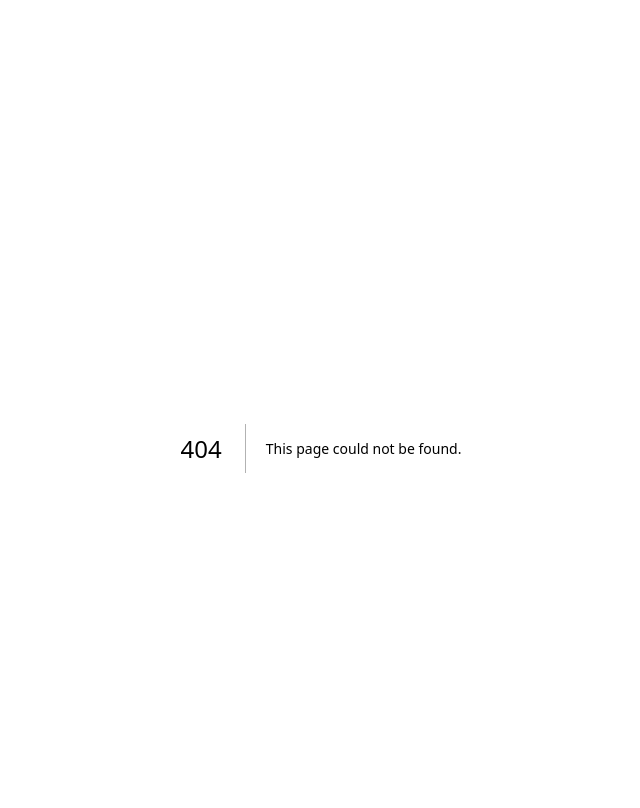
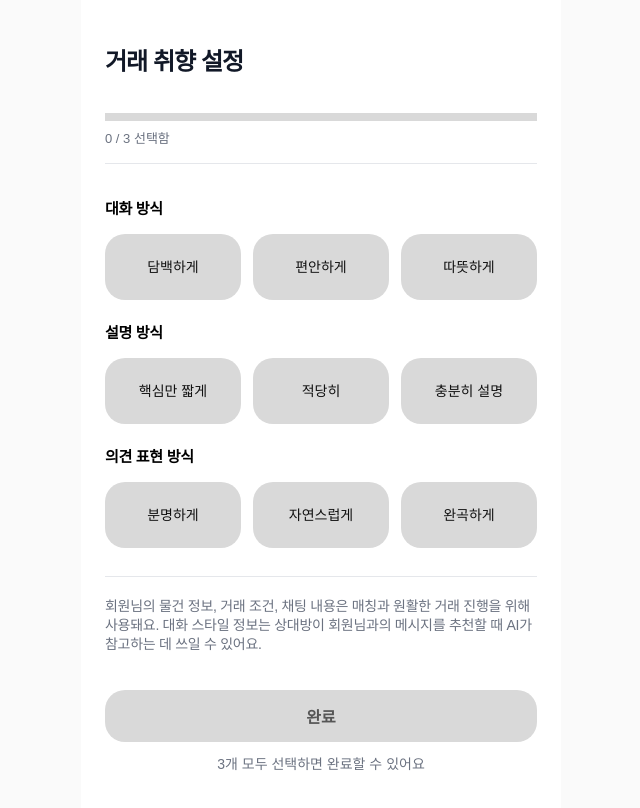
Before and after one commit to 100-hours-a-week/KTB4-1st-FE, a Next.js app in the folder ktb_agile_frontend/: page /pages/favor in a window 1280 px wide. Before the commit this address had no page. Shown: the top 808 px of the page, without its empty margins (319-959 px from the left). Built offline with nearby package versions, Linux system fonts and the light colour scheme.

Commit message:
feat(favor): 사용자 거래 취향 설정 페이지 구현

```diff
--- /dev/null
+++ b/ktb_agile_frontend/src/app/pages/favor/favor.module.css
@@ -0,0 +1,188 @@
+.page {
+  display: flex;
+  width: 100%;
+  min-width: 0;
+  min-height: calc(100dvh - 96px);
+  flex: 1;
+  flex-direction: column;
+  padding-bottom: env(safe-area-inset-bottom);
+  color: #111827;
+}
+
+.header {
+  padding-bottom: 16px;
+  border-bottom: 1px solid #e5e7eb;
+}
+
+.title {
+  font-size: 24px;
+  font-weight: 700;
+  line-height: 1.2;
+  letter-spacing: -0.04em;
+}
+
+.progressTrack {
+  width: 100%;
+  height: 8px;
+  margin-top: 36px;
+  overflow: hidden;
+  background: #d9d9d9;
+}
+
+.progressValue {
+  display: block;
+  height: 100%;
+  background: #000000;
+  transition: width 180ms ease;
+}
+
+.progressText {
+  margin-top: 10px;
+  color: #6b7280;
+  font-size: 13px;
+  line-height: 1.25;
+}
+
+.questions {
+  display: flex;
+  flex-direction: column;
+  gap: 24px;
+  padding: 36px 0 28px;
+}
+
+.question {
+  min-width: 0;
+  padding: 0;
+  border: 0;
+}
+
+.questionTitle {
+  margin-bottom: 16px;
+  padding: 0;
+  color: #000000;
+  font-size: 15px;
+  font-weight: 600;
+  line-height: 1.2;
+  letter-spacing: -0.02em;
+}
+
+.options {
+  display: grid;
+  grid-template-columns: repeat(3, minmax(0, 1fr));
+  gap: 12px;
+}
+
+.optionButton {
+  min-width: 0;
+  min-height: 66px;
+  padding: 10px 6px;
+  border: 0;
+  border-radius: 20px;
+  color: #111111;
+  background: #d9d9d9;
+  font: inherit;
+  font-size: 14px;
+  font-weight: 400;
+  line-height: 20px;
+  word-break: keep-all;
+  cursor: pointer;
+  -webkit-tap-highlight-color: transparent;
+  transition:
+    color 160ms ease,
+    background-color 160ms ease,
+    transform 160ms ease;
+}
+
+.selected {
+  color: #ffffff;
+  background: #000000;
+}
+
+.optionButton:focus-visible,
+.completeButton:focus-visible {
+  outline: 3px solid #767676;
+  outline-offset: 3px;
+}
+
+.optionButton:active,
+.completeButton:not(:disabled):active {
+  transform: scale(0.98);
+}
+
+.information {
+  padding: 20px 0 24px;
+  border-top: 1px solid #e5e7eb;
+  color: #6b7280;
+  font-size: 14px;
+  font-weight: 400;
+  line-height: 1.35;
+  letter-spacing: -0.02em;
+}
+
+.footer {
+  margin-top: auto;
+  padding-top: 12px;
+}
+
+.completeButton {
+  width: 100%;
+  min-height: 52px;
+  padding: 0 20px;
+  border: 0;
+  border-radius: 20px;
+  color: #ffffff;
+  background: #000000;
+  font: inherit;
+  font-size: 16px;
+  font-weight: 700;
+  cursor: pointer;
+  transition:
+    color 160ms ease,
+    background-color 160ms ease,
+    transform 160ms ease;
+}
+
+.completeButton:disabled {
+  color: #565656;
+  background: #d9d9d9;
+  cursor: not-allowed;
+}
+
+.helperText {
+  margin-top: 14px;
+  color: #6b7280;
+  font-size: 14px;
+  line-height: 1.25;
+  text-align: center;
+}
+
+@media (hover: hover) and (pointer: fine) {
+  .optionButton:not(.selected):hover {
+    background: #c9c9c9;
+  }
+
+  .selected:hover,
+  .completeButton:not(:disabled):hover {
+    background: #2d2d2d;
+  }
+}
+
+@media (max-width: 359px) {
+  .options {
+    gap: 8px;
+  }
+
+  .optionButton {
+    min-height: 62px;
+    padding-inline: 4px;
+    font-size: 13px;
+  }
+}
+
+@media (prefers-reduced-motion: reduce) {
+  .progressValue,
+  .optionButton,
+  .completeButton {
+    transition: none;
+  }
+}
--- /dev/null
+++ b/ktb_agile_frontend/src/app/pages/favor/page.tsx
@@ -0,0 +1,201 @@
+'use client'
+
+import { use, useState } from 'react'
+import { useRouter } from 'next/navigation'
+import styles from './favor.module.css'
+import axios from 'axios'
+
+
+const API_BASE_URL = 'http://127.0.0.1:8080'
+
+const preferenceQuestions = [
+  {
+    value: 'CONVERSATION_STYLE',
+    label: '대화 방식',
+    options: [
+      { value: 'CONCISE', label: '담백하게' },
+      { value: 'COMFORTABLE', label: '편안하게' },
+      { value: 'WARM', label: '따뜻하게' },
+    ],
+  },
+  {
+    value: 'DESCRIPTION_STYLE',
+    label: '설명 방식',
+    options: [
+      { value: 'BRIEF', label: '핵심만 짧게' },
+      { value: 'MODERATE', label: '적당히' },
+      { value: 'DETAILED', label: '충분히 설명' },
+    ],
+  },
+  {
+    value: 'OPINION_STYLE',
+    label: '의견 표현 방식',
+    options: [
+      { value: 'CLEAR', label: '분명하게' },
+      { value: 'NATURAL', label: '자연스럽게' },
+      { value: 'INDIRECT', label: '완곡하게' },
+    ],
+  },
+] as const
+
+type PreferenceQuestion = (typeof preferenceQuestions)[number]['value']
+type PreferenceOption =
+  (typeof preferenceQuestions)[number]['options'][number]['value']
+
+type PreferenceAnswer = {
+  question: PreferenceQuestion
+  answer: PreferenceOption
+}
+
+export default function PreferenceSetup() {
+  const router = useRouter()
+  const [isSubmitting, setIsSubmitting] = useState(false)
+  const [errorMessage, setErrorMessage] = useState<string | null>(null)
+  const [selectedAnswers, setSelectedAnswers] = useState<PreferenceAnswer[]>([])
+
+  const selectedCount = selectedAnswers.length
+  const isComplete = selectedCount === preferenceQuestions.length
+  const progress = (selectedCount / preferenceQuestions.length) * 100
+
+  function toggleAnswer(
+    question: PreferenceQuestion,
+    answer: PreferenceOption,
+  ) {
+    setSelectedAnswers((currentAnswers) => {
+      const selectedIndex = currentAnswers.findIndex(
+        (item) => item.question === question,
+      )
+      const selectedAnswer = currentAnswers[selectedIndex]
+
+      if (selectedAnswer?.answer === answer) {
+        return currentAnswers.filter((_, index) => index !== selectedIndex)
+      }
+
+      if (selectedIndex === -1) {
+        return [...currentAnswers, { question, answer }]
+      }
+
+      return currentAnswers.map((item, index) =>
+        index === selectedIndex ? { question, answer } : item,
+      )
+    })
+  }
+
+
+  async function submitResult(){
+    const result = selectedAnswers.map(v=>v)
+    const accessToken = window.sessionStorage.getItem('accessToken')
+
+    if (!accessToken) {
+        router.replace('/auth/login')
+        return
+    }
+
+    setIsSubmitting(true)
+    setErrorMessage(null)
+
+    try {
+        await axios.post(`${API_BASE_URL}/users/preferences`, { "answers" : result },{
+            headers: {
+                Authorization: `Bearer ${accessToken}`,
+                'Content-Type': 'application/json',
+                Accept: 'application/json'
+            },
+        })
+
+        router.replace('/pages/groups')
+    } catch (error : unknown) {
+        if (axios.isAxiosError(error) && error.response?.status === 401) {
+            window.sessionStorage.removeItem('accessToken')
+            router.replace('/auth/login')
+            return
+        }
+        setErrorMessage('거래 취향을 저장하지 못했습니다. 다시 시도해주세요.')
+    } finally{
+        setIsSubmitting(false)
+
+    }
+  }
+
+  return (
+    <section className={styles.page}>
+      <header className={styles.header}>
+        <h1 className={styles.title}>거래 취향 설정</h1>
+
+        <div
+          className={styles.progressTrack}
+          role="progressbar"
+          aria-label="거래 취향 설정 진행률"
+          aria-valuemin={0}
+          aria-valuemax={preferenceQuestions.length}
+          aria-valuenow={selectedCount}
+        >
+          <span
+            className={styles.progressValue}
+            style={{ width: `${progress}%` }}
+          />
+        </div>
+        <p className={styles.progressText} aria-live="polite">
+          {selectedCount} / {preferenceQuestions.length} 선택함
+        </p>
+      </header>
+
+      <div className={styles.questions}>
+        {preferenceQuestions.map((question) => (
+          <fieldset className={styles.question} key={question.value}>
+            <legend className={styles.questionTitle}>{question.label}</legend>
+
+            <div className={styles.options}>
+              {question.options.map((option) => {
+                const isSelected = selectedAnswers.some(
+                  (item) =>
+                    item.question === question.value &&
+                    item.answer === option.value,
+                )
+
+                return (
+                  <button
+                    className={`${styles.optionButton} ${
+                      isSelected ? styles.selected : ''
+                    }`}
+                    type="button"
+                    key={option.value}
+                    aria-pressed={isSelected}
+                    data-question={question.value}
+                    data-option={option.value}
+                    onClick={() => toggleAnswer(question.value, option.value)}
+                  >
+                    {option.label}
+                  </button>
+                )
+              })}
+            </div>
+          </fieldset>
+        ))}
+      </div>
+
+      <p className={styles.information}>
+        회원님의 물건 정보, 거래 조건, 채팅 내용은 매칭과 원활한 거래 진행을
+        위해 사용돼요. 대화 스타일 정보는 상대방이 회원님과의 메시지를 추천할 때
+        AI가 참고하는 데 쓰일 수 있어요.
+      </p>
+
+      <footer className={styles.footer}>
+        <button
+          className={styles.completeButton}
+          type="button"
+          disabled={!isComplete}
+          onClick={submitResult}
+        >
+          완료
+        </button>
+
+        {!isComplete && (
+          <p className={styles.helperText} aria-live="polite">
+            3개 모두 선택하면 완료할 수 있어요
+          </p>
+        )}
+      </footer>
+    </section>
+  )
+}
```
